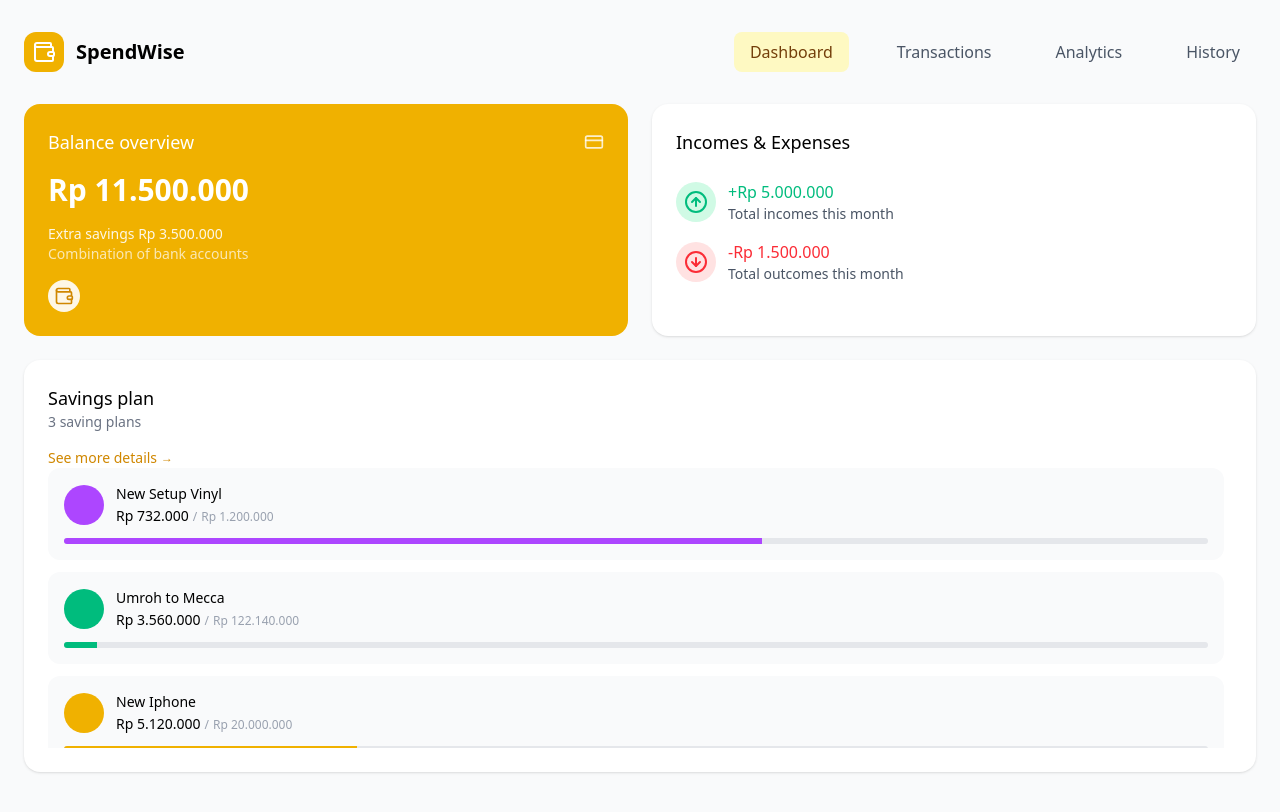
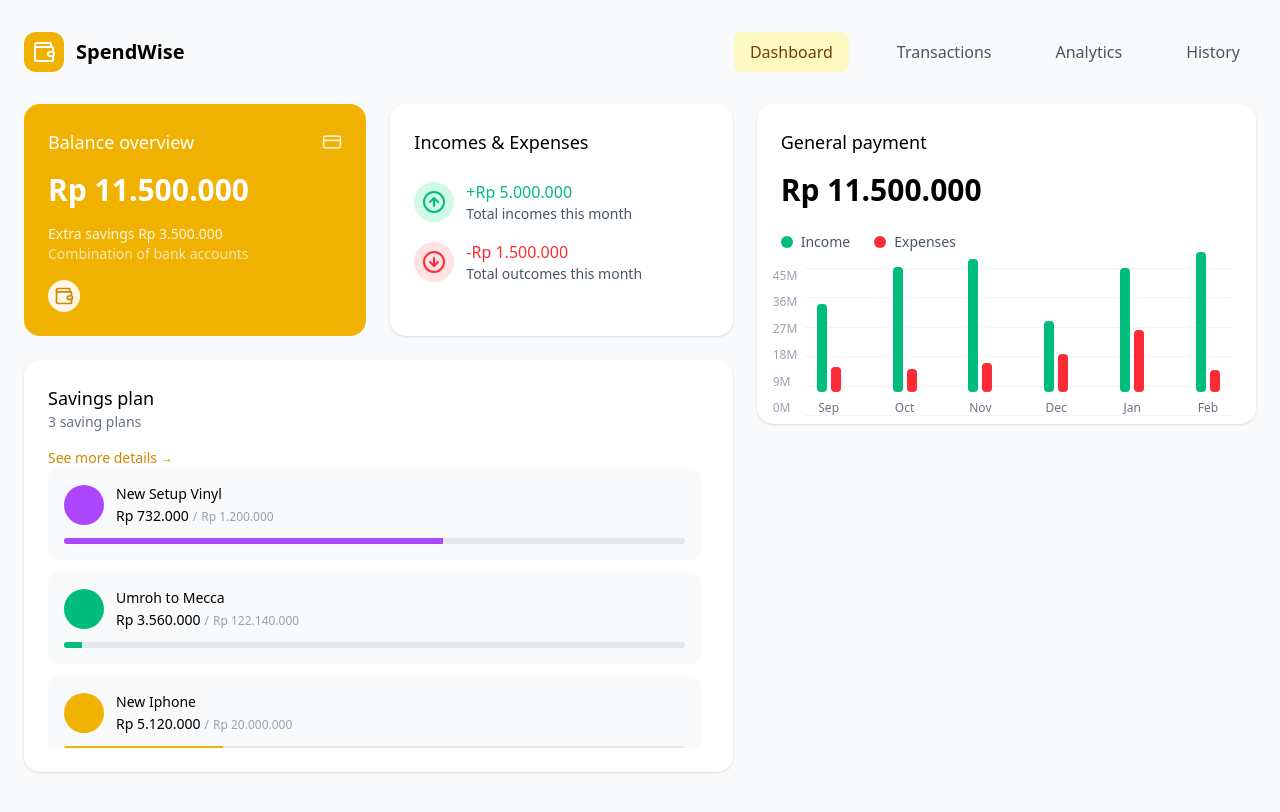
Before and after one commit to kiptr/SpendWise, a React (Vite) app: page / in a window 1280 px wide. Shown: the top 812 px of the page. Built offline with nearby package versions, Linux system fonts and the light colour scheme.

Commit message:
feat: integrate GeneralPayment into dashboard page

```diff
--- a/src/pages/Dashboard.tsx
+++ b/src/pages/Dashboard.tsx
@@ -2,16 +2,24 @@ import React from "react";
 import { BalanceCard } from "../components/BalanceCard";
 import { IncomeExpenses } from "../components/IncomeExpenses";
 import { SavingPlans } from "../components/SavingPlans";
-import { mockSavingPlans } from "../data/mock";
+import { GeneralPayment } from "../components/GeneralPayment";
+import { getLast6Months, mockSavingPlans } from "../data/mock";
 
 export function Dashboard() {
+  const monthlyData = getLast6Months();
+
   return (
-    <div className="cols-span-12 lg:col-span-7 grid grid-rows-[auto_auto_1fr] gap-6">
-      <div className="grid grid-cols-1 sm:grid-cols-2 gap-6">
-        <BalanceCard balance={11500000} savings={3500000} />
-        <IncomeExpenses incomes={5000000} expenses={1500000} />
+    <div className="grid grid-cols-12 gap-6 flex-1">
+      <div className="cols-span-12 lg:col-span-7 grid grid-rows-[auto_auto_1fr] gap-6">
+        <div className="grid grid-cols-1 sm:grid-cols-2 gap-6">
+          <BalanceCard balance={11500000} savings={3500000} />
+          <IncomeExpenses incomes={5000000} expenses={1500000} />
+        </div>
+        <SavingPlans plans={mockSavingPlans} />
       </div>
-      <SavingPlans plans={mockSavingPlans} />
+      <div className="col-span-12 lg:col-span-5 grid grid-rows-[320px_1fr] gap-6">
+        <GeneralPayment data={monthlyData} />
+      </div>
     </div>
   );
 }
```
